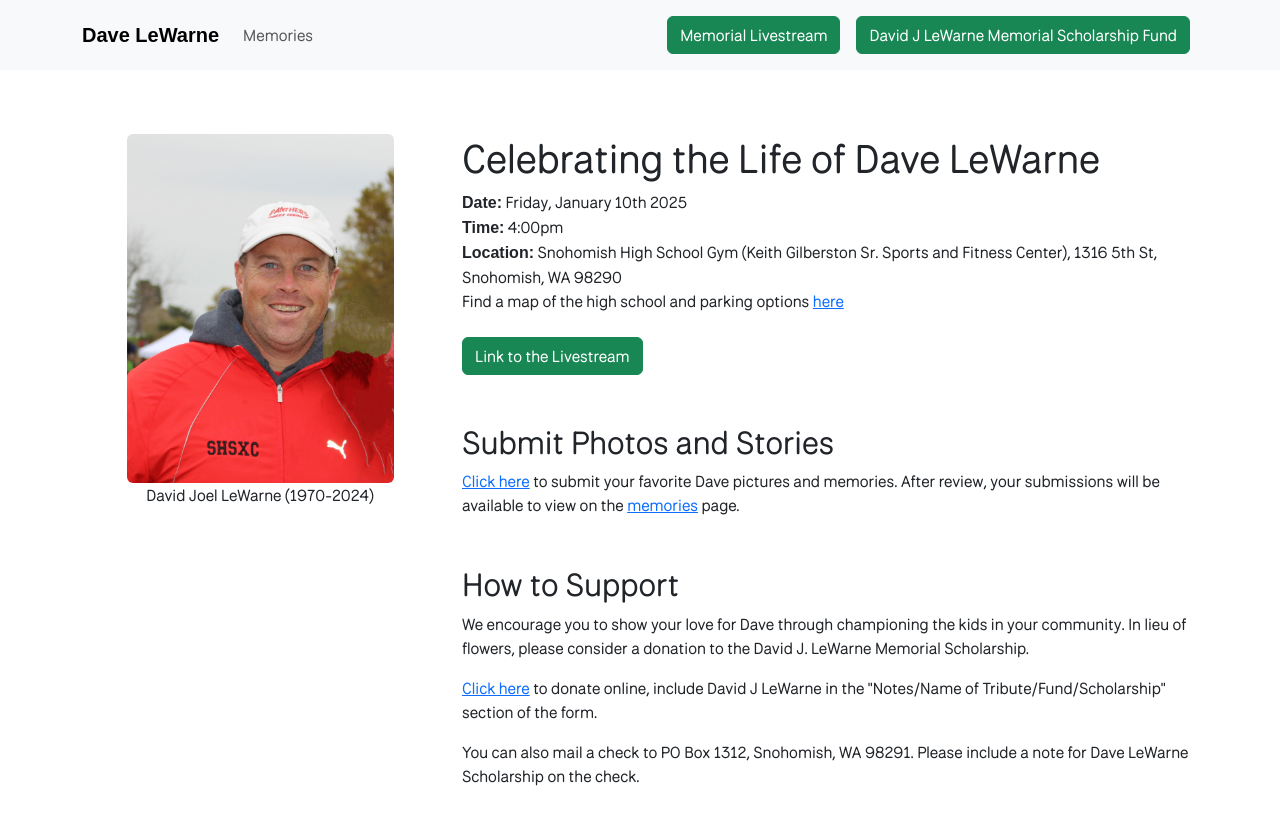
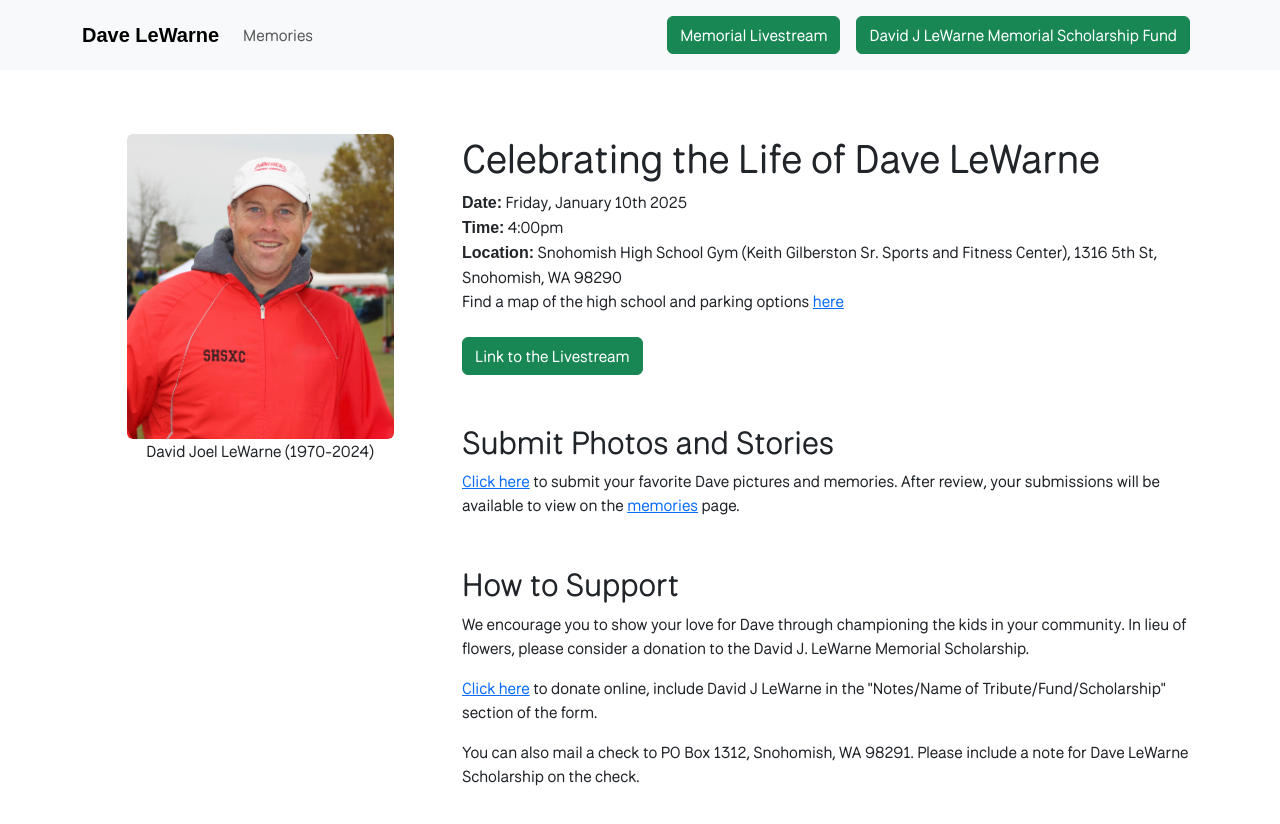
Before and after one commit to giselejfox/dave-lewarne-memorial, a Next.js app: page / in a window 1280 px wide. Shown: the top 824 px of the page. Built offline with nearby package versions, Linux system fonts and the light colour scheme; a web font is replaced by a local one.

Commit message:
picture added

```diff
--- a/src/app/page.js
+++ b/src/app/page.js
@@ -5,7 +5,7 @@ export default function Home() {
     <div className="container pb-5">
       <Row className="main-row">
         <Col className="d-flex flex-column justify-content-center align-items-center h-100 pt-lg-5" xs={12} lg={4} >
-          <img className="w-75 rounded" src="/img/dave-blur.JPG" alt="Dave and Anne sitting at a table and smiling" />
+          <img className="w-75 rounded" src="/img/dave.JPG" alt="Dave and Anne sitting at a table and smiling" />
           <div className="mb-4">David Joel LeWarne (1970-2024)</div>
         </Col>
         <Col xs={12} lg={8} className="pt-lg-5">
```
Also changed, not shown: public/img/dave.JPG (added).
